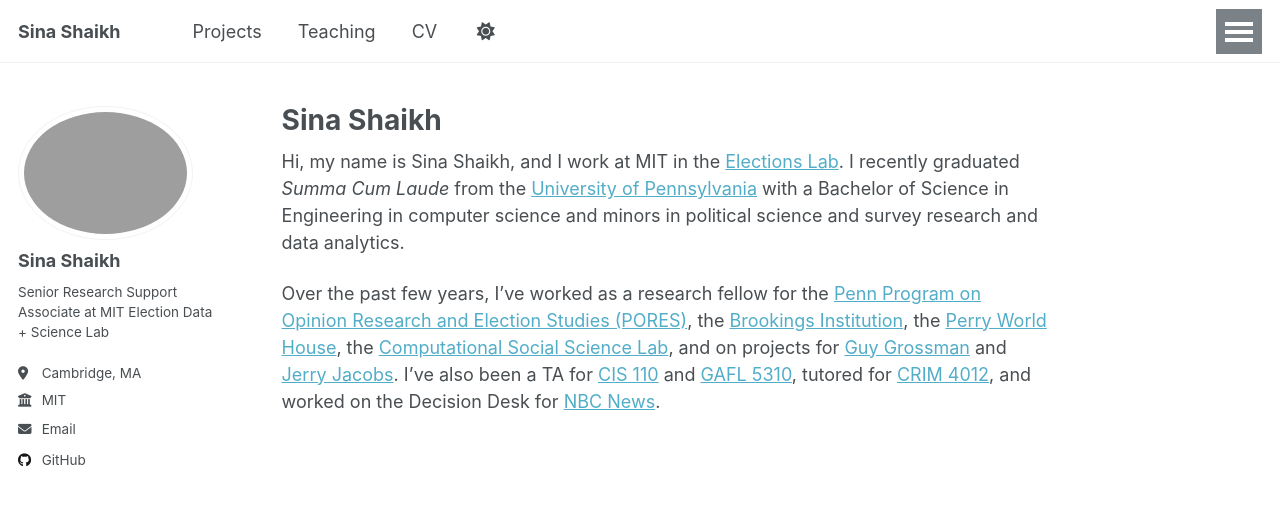
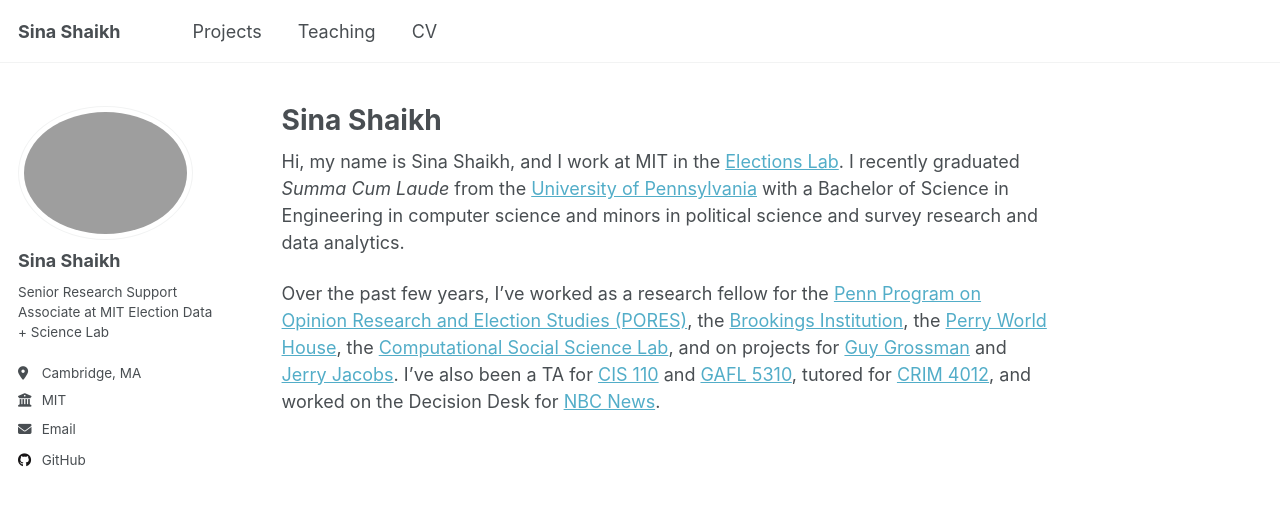
Before and after one commit to SinaShaikh/sinashaikh.github.io, a Jekyll site: the page built from _pages/about.md, in a window 1280 px wide. Shown: the top 506 px of the page. Built offline with Jekyll 4.4.1, drawn with Linux system fonts in a browser that asks for light colours; a script that is not in the unit is left out.

Commit message:
Update masthead.html

```diff
--- a/_includes/masthead.html
+++ b/_includes/masthead.html
@@ -4,7 +4,7 @@
   <div class="masthead__inner-wrap">
     <div class="masthead__menu">
       <nav id="site-nav" class="greedy-nav">
-        <button><div class="navicon"></div></button>
+<!--         <button><div class="navicon"></div></button> -->
         <ul class="visible-links">
           <li class="masthead__menu-item masthead__menu-item--lg persist"><a href="{{ base_path }}/">{{ site.title }}</a></li>
           {% for link in site.data.navigation.main %}
@@ -15,9 +15,9 @@
             {% endif %}
             <li class="masthead__menu-item"><a href="{{ domain }}{{ link.url }}">{{ link.title }}</a></li>
           {% endfor %}
-          <li id="theme-toggle" class="masthead__menu-item persist tail">
+<!--           <li id="theme-toggle" class="masthead__menu-item persist tail">
             <a role="button" aria-labelledby="theme-icon"><i id="theme-icon" class="fa-solid fa-sun" aria-hidden="true" title="toggle theme"></i></a>
-          </li>
+          </li> -->
         </ul>
         <ul class="hidden-links hidden"></ul>
       </nav>
```
